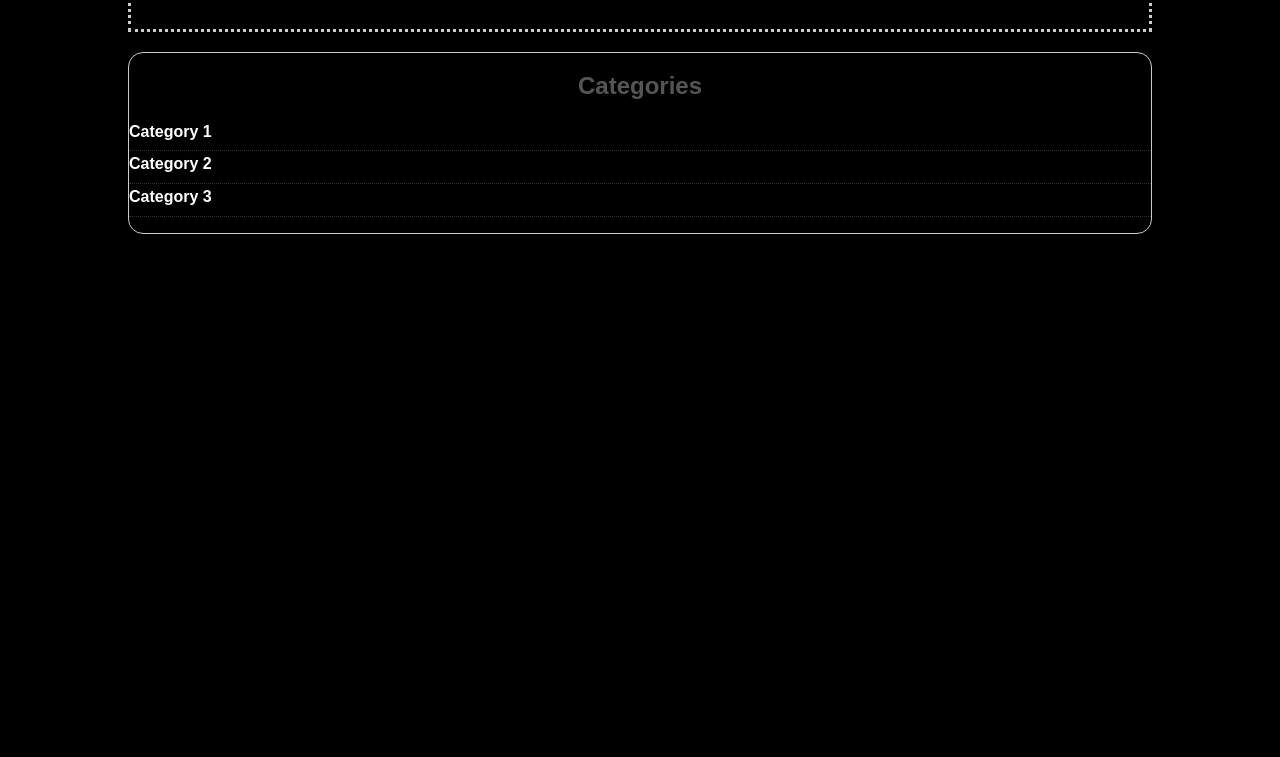
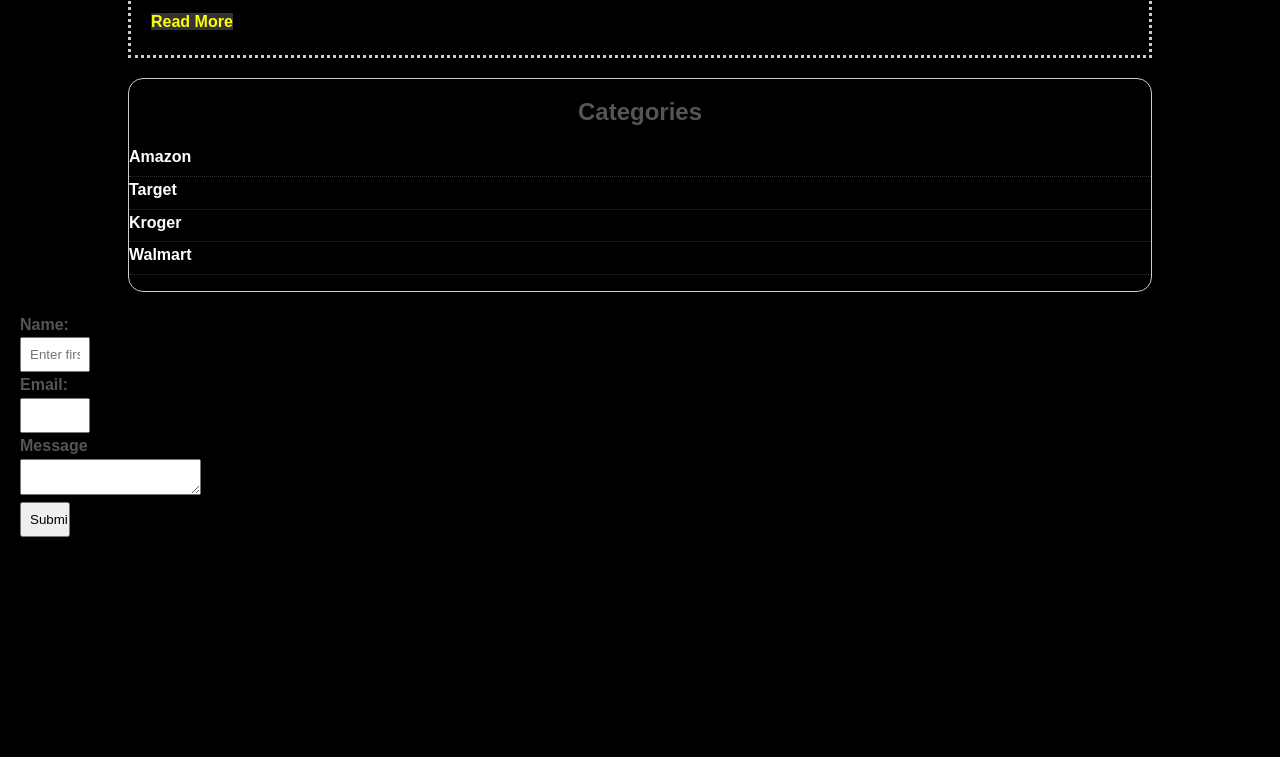
Before and after one commit to Jacobc5613/css_borders, a plain HTML site: page index.html in a window 1280 px wide. Shown: the part 555-1312 px from the top of the page. Before the commit the page ends 800 px from the top, so only its background shows below. Drawn offline with Linux system fonts and the light colour scheme.

Commit message:
Update index.html

```diff
--- a/index.html
+++ b/index.html
@@ -15,17 +15,48 @@
 			<p>dummy text</p>
 		</div>
 		<div class="box-2">
-			<h1>Hello World</h1>
+			<h1>Adios Amigos</h1>
 			<p>dummy text</p>
+			<a class="button" href="" >Read More</a>
 		</div>
 		<div class="categories">
 					<h2>Categories</h2>
 			<ul>
-				<li><a href="#">Category 1</a></li>
-				<li><a href="#">Category 2</a></li>
-				<li><a href="#">Category 3</a></li>
+				<li><a href="https://www.amazon.com/" target="_blank">Amazon</a></li>
+				<li><a href="https://www.target.com/" target="_blank">Target</a></li>
+				<li><a href="https://www.kroger.com/" target="_blank">Kroger</a></li>
+				<li><a href="https://www.walmart.com/" target="_blank">Walmart</a></li>
 			</ul>
 		</div>
 	</div>
+<form class="my-form">
+	<div class="form-group">
+				<label> Name: </label>
+				<input type="text" name="firstName" placeholder="Enter first name">
+	</div>
+	<div class="form-group">
+		<label> Email: </label>
+		<input type="text" name="lastName">
+	</div>
+	<div class="form-group">
+	<label>Message</label>
+	<textarea name="message"></textarea>
+	</div>
+	<input type="submit" name="submit" value="Submit">
+	<div style="margin-top:500px;"></div>
+</form>
+<div style="margin-top:500px;"><div class="block"></div>
+	<h3>Heading</h3>
+	<p>Lorem ipsum dolor sit amet, consectetur adipiscing elit. Proin bibendum ex in consectetur sagittis. Maecenas tortor mauris, tempus vel purus a, lobortis tristique massa. Quisque ullamcorper sem in mattis fringilla.
+	</p>
+	<div class="block"></div>
+		 <h3>Heading</h3>
+	<p>Lorem ipsum dolor sit amet, consectetur adipiscing elit. Proin bibendum ex in consectetur sagittis. Maecenas tortor mauris, tempus vel purus a, lobortis tristique massa. Quisque ullamcorper sem in mattis fringilla.
+	</p>
+	<div class="block"></div>
+		<h3>Heading</h3>
+	<p>Lorem ipsum dolor sit amet, consectetur adipiscing elit. Proin bibendum ex in consectetur sagittis. Maecenas tortor mauris, tempus vel purus a, lobortis tristique massa. Quisque ullamcorper sem in mattis fringilla.
+	</p>
+	</div>
 </body>
 </html>
```
